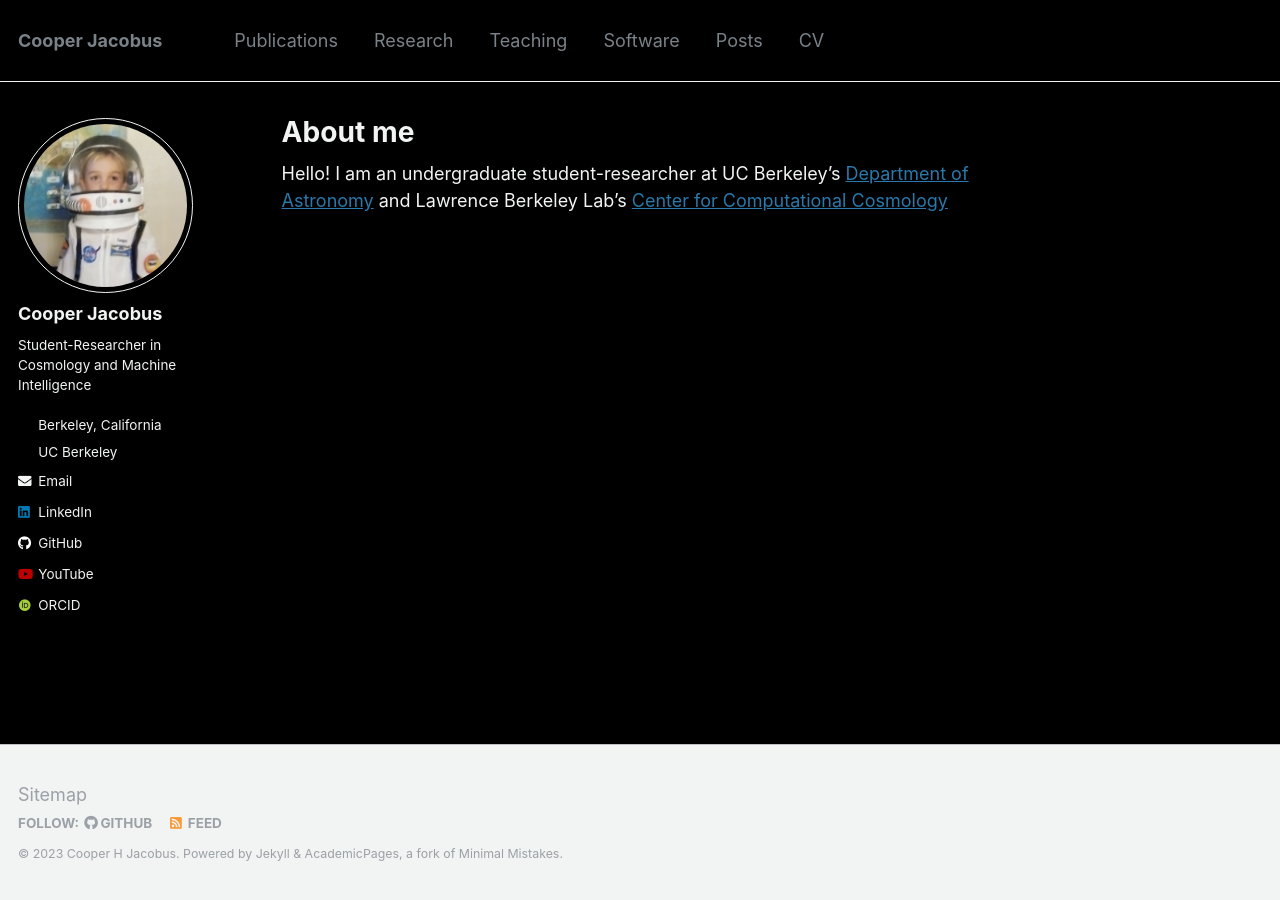
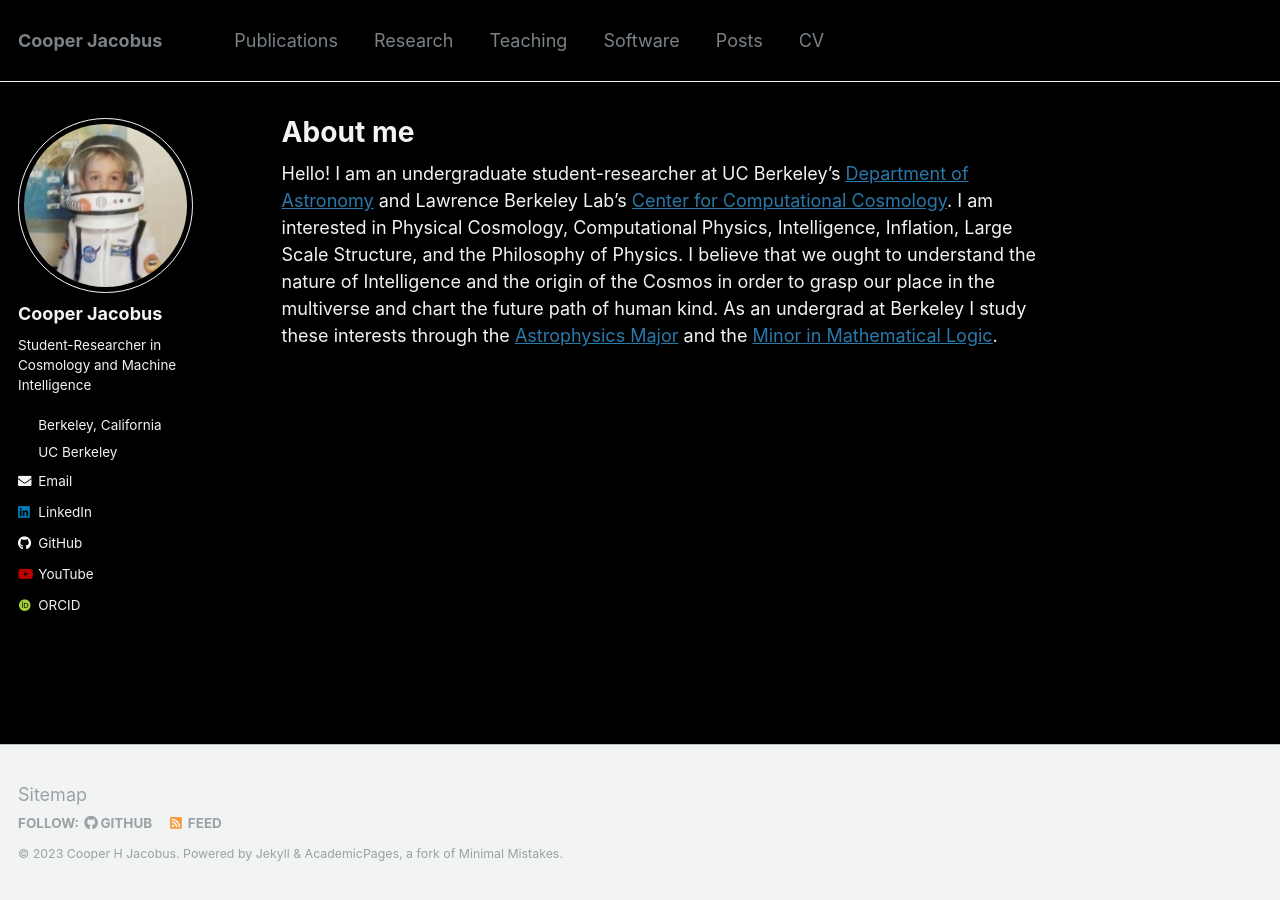
Before and after one commit to c-jacobus/c-jacobus.github.io, a Jekyll site: the page built from _pages/about.md, in a window 1280 px wide. Built offline with Jekyll 4.4.1, drawn with Linux system fonts in a browser that asks for light colours; some web fonts are replaced.

Commit message:
Update about.md

```diff
--- a/_pages/about.md
+++ b/_pages/about.md
@@ -9,4 +9,4 @@ redirect_from:
 ---
 
 Hello!
-I am an undergraduate student-researcher at UC Berkeley's [Department of Astronomy](https://astro.berkeley.edu/) and Lawrence Berkeley Lab's [Center for Computational Cosmology](https://crd.lbl.gov/divisions/scidata/c3/)
+I am an undergraduate student-researcher at UC Berkeley's [Department of Astronomy](https://astro.berkeley.edu/) and Lawrence Berkeley Lab's [Center for Computational Cosmology](https://crd.lbl.gov/divisions/scidata/c3/). I am interested in Physical Cosmology, Computational Physics, Intelligence, Inflation, Large Scale Structure, and the Philosophy of Physics. I believe that we ought to understand the nature of Intelligence and the origin of the Cosmos in order to grasp our place in the multiverse and chart the future path of human kind. As an undergrad at Berkeley I study these interests through the [Astrophysics Major](http://kartp.astro.berkeley.edu/lib/exe/fetch.php?media=curriculum:undergrad_info_for_web.pdf) and the [Minor in Mathematical Logic](https://guide.berkeley.edu/undergraduate/degree-programs/logic/logic.pdf).
```
